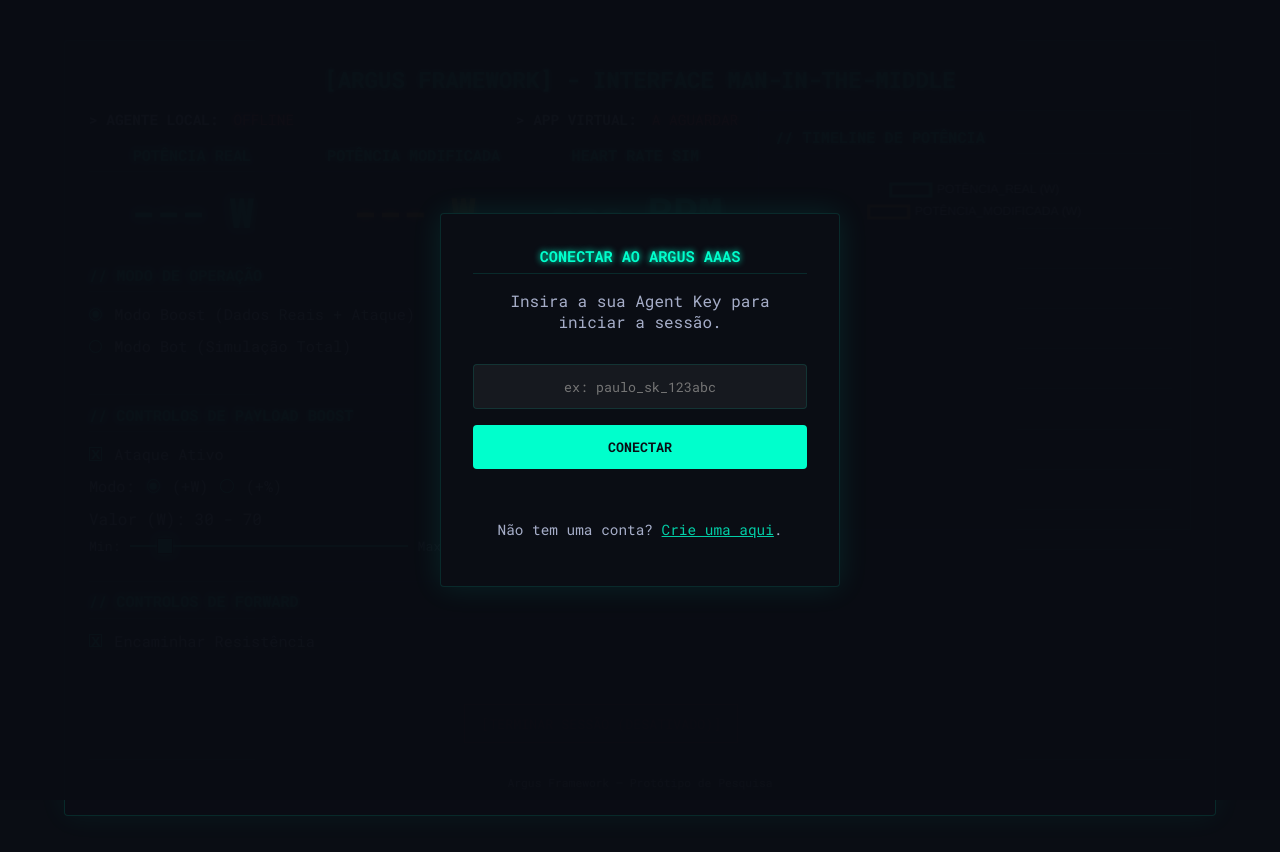
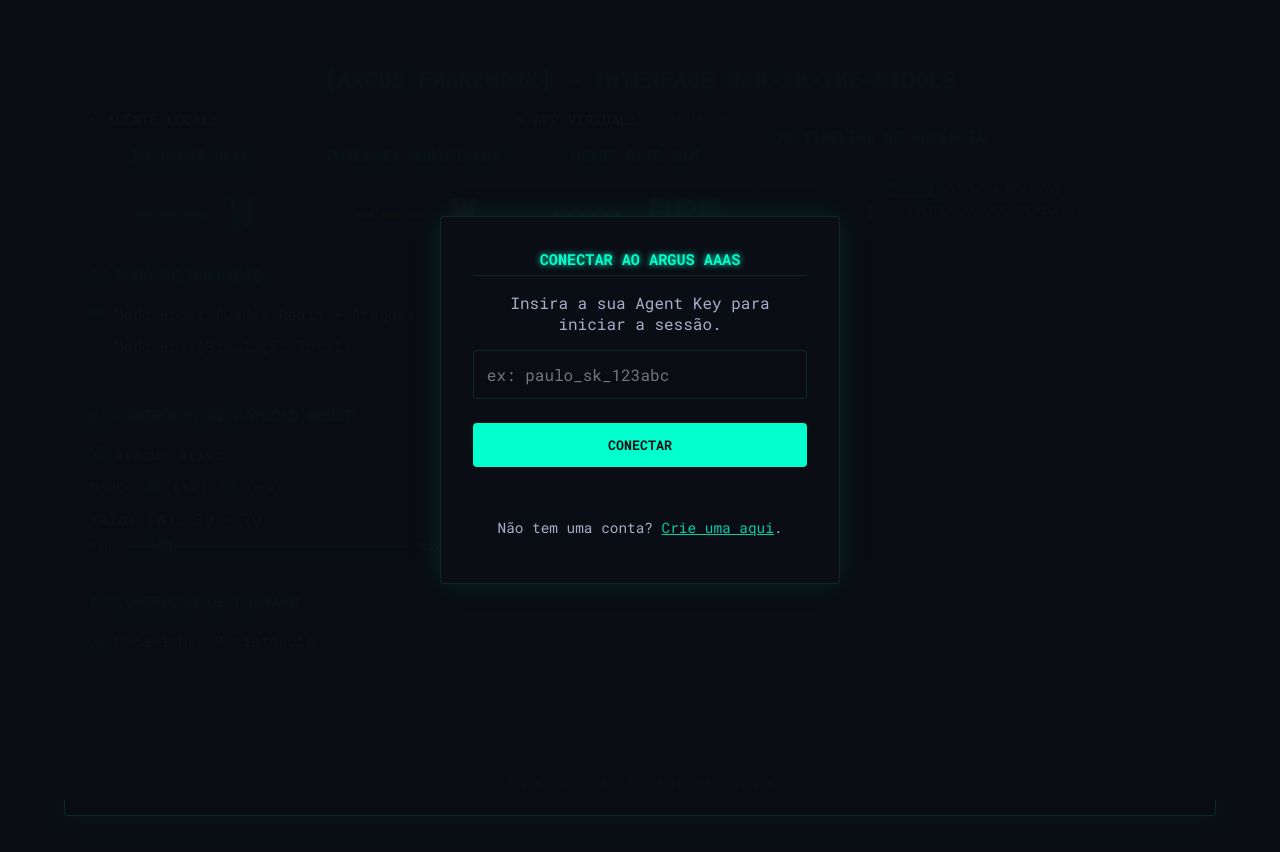
Before and after one commit to SoNdA11/argus-framework, a plain HTML site: page cmd/remote-server/web/index.html in a window 1280 px wide. Drawn offline with nearby package versions, Linux system fonts and the light colour scheme.

Commit message:
refactor: Melhora o estilo dos inputs nos formulários

```diff
--- a/cmd/remote-server/web/style.css
+++ b/cmd/remote-server/web/style.css
@@ -50,17 +50,46 @@ body {
 }
 .connection-box h2 { margin-top: 0; }
 .connection-box p { opacity: 0.8; }
-#agent-key-input {
+
+/* --- MUDANÇA IMPLEMENTADA AQUI ---
+   Removida a regra antiga "#agent-key-input"
+   Adicionada a regra genérica "input[type="text"]"
+*/
+input[type="text"] {
     width: 100%;
     padding: 0.8rem;
-    margin: 1rem 0;
-    background-color: rgba(255,255,255,0.05);
-    border: 1px solid var(--border-color);
+    margin-bottom: 1rem; /* Espaçamento entre os campos */
+
+    /* Aparência */
+    background-color: rgba(10, 13, 20, 0.9); /* Fundo escuro */
+    border: 1px solid var(--border-color);   /* Borda neon sutil */
+    border-radius: 4px;
+
+    /* Texto */
     color: var(--text-color);
     font-family: 'Roboto Mono', monospace;
-    text-align: center;
-    border-radius: 4px;
+    font-size: 1rem;
+    text-align: left; /* IMPORTANTE: Alinha o texto à esquerda */
+
+    /* Comportamento */
+    outline: none; /* Remove a borda azul padrão do navegador */
+    transition: border-color 0.3s ease, box-shadow 0.3s ease;
 }
+
+/* Efeito de FOCO quando o usuário clica na caixa */
+input[type="text"]:focus {
+    border-color: var(--primary-color); /* A borda fica mais brilhante */
+    /* Adiciona o "brilho" (glow) sutil */
+    box-shadow: 0 0 10px rgba(0, 255, 204, 0.5);
+}
+
+/* Remove a margem de baixo do último input (para não dar espaço extra antes do botão) */
+.connection-box input[type="text"]:last-of-type {
+    margin-bottom: 0.5rem;
+}
+/* --- FIM DA MUDANÇA --- */
+
+
 #connect-btn {
     width: 100%;
     padding: 0.8rem;
@@ -73,11 +102,17 @@ body {
     text-transform: uppercase;
     cursor: pointer;
     transition: all 0.2s ease;
+    margin-top: 1rem; /* Adiciona espaço acima do botão */
 }
 #connect-btn:hover { box-shadow: 0 0 15px var(--primary-color); }
 #connection-status { margin-top: 1rem; min-height: 1.2em; color: var(--secondary-color); }
 
-/* --- CONTEÚDO PRINCIPAL --- */
+/* Classes de status (para o JS usar) */
+#connection-status.connected { color: var(--connected-color); }
+#connection-status.disconnected { color: var(--disconnected-color); }
+
+
+/* --- CONTEÚDO PRINCIPAL (Sem alterações) --- */
 .container { width: 96%; max-width: 1200px; background-color: rgba(10,13,20,0.8); border: 1px solid var(--border-color); padding: 1.5rem; box-shadow: 0 0 30px rgba(0,255,204,0.06); border-radius: 4px; }
 h1,h2 { color: var(--primary-color); text-transform: uppercase; text-shadow:0 0 6px var(--primary-color); }
 h1 { text-align: center; margin:0 0 1rem; font-size:1.4rem; }
```
